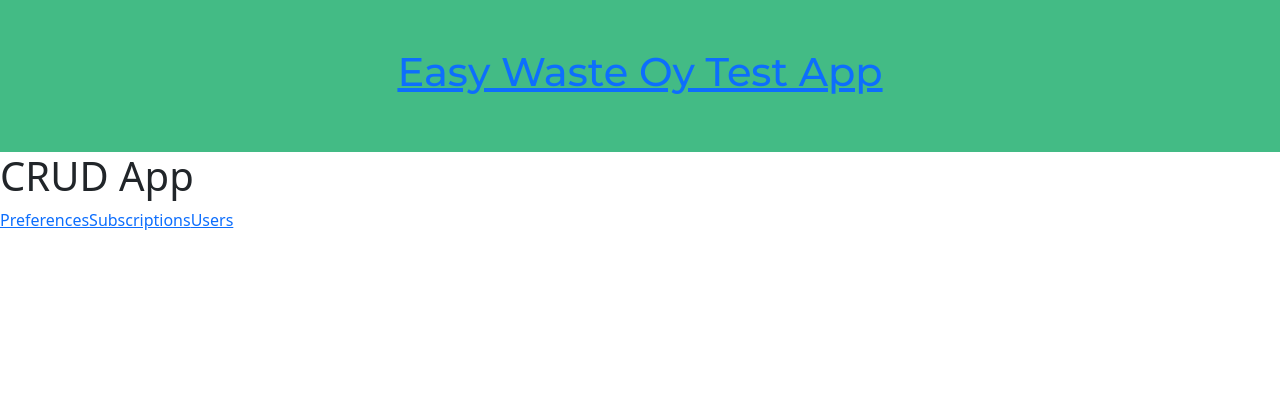
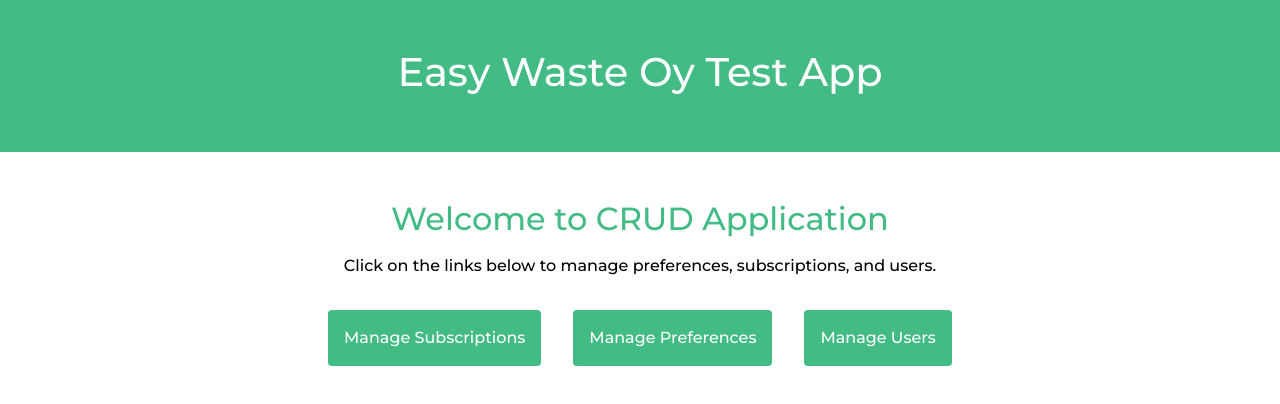
Before and after one commit to BadhonRahman01/EW_Technical_Task, a React (Create React App) app: page / in a window 1280 px wide. Shown: the top 404 px of the page. Built offline with nearby package versions, Linux system fonts and the light colour scheme.

Commit message:
SmallUIUpdate

```diff
--- a/public/index.html
+++ b/public/index.html
@@ -24,7 +24,7 @@
       work correctly both with client-side routing and a non-root public URL.
       Learn how to configure a non-root public URL by running `npm run build`.
     -->
-    <title>React App</title>
+    <title>Easy Waste Oy</title>
   </head>
   <body>
     <noscript>You need to enable JavaScript to run this app.</noscript>
--- a/src/App.css
+++ b/src/App.css
@@ -20,7 +20,47 @@
   font-family: "Montserrat", sans-serif;
   font-size: 2rem;
   margin-bottom: 1rem;
-  color: #43bb85;;
+  color: #43bb85;
+}
+h3{
+  font-family: "Montserrat", sans-serif;
+  font-size: 2rem;
+  margin-bottom: 1rem;
+  color: #43bb85;
+  padding-top: 3rem;
+  text-align: center;
+}
+p{
+  font-family: "Montserrat", sans-serif;
+  font-size: 1rem;
+  margin-bottom: 1rem;
+  color: black;
+}
+.link{
+  font-family: "Montserrat", sans-serif;
+  text-decoration: none;
+  color: white;
+}
+.ewbtn{
+  background-color: #43bb85;
+  color: white;
+  border: none;
+  padding: 1rem 1rem;
+  font-size: 1rem;
+  font-family: "Montserrat", sans-serif;
+  cursor: pointer;
+  margin: 1rem;
+  border-radius: 4px;
+  transition-duration: 0.3s;
+  transition-property: transform;
+  transition-timing-function: ease-out;
+}
+.ewbtn:hover{
+  background-color: #3a9e73;
+  transform: scaleX(1.1);
+  transition-duration: 0.3s;
+  transition-property: transform;
+  transition-timing-function: ease-in-out;
 }
 @media (prefers-reduced-motion: no-preference) {
   .App-logo {
--- a/src/App.js
+++ b/src/App.js
@@ -12,7 +12,7 @@
 
   <Router>
         <header>
-          <Link to="/"><h1>Easy Waste Oy Test App</h1></Link>
+          <Link class="link" to="/"><h1>Easy Waste Oy Test App</h1></Link>
 
     </header>
     <Routes>
--- /dev/null
+++ b/src/components/Users/UserList.js
@@ -0,0 +1,58 @@
+import React, { useEffect, useState } from 'react';
+import { getUsers } from '../../api/masterClient';
+
+const UserList = () => {
+  const [users, setUsers] = useState([]);
+
+  useEffect(() => {
+    fetchUsers();
+  }, []);
+
+  const fetchUsers = async () => {
+    const response = await getUsers();
+    setUsers(response.data);
+  };
+
+
+
+  return (
+    <div>
+      <h2>Users List</h2>
+      {/* <ul>
+        {users.map((user) => (
+          <li key={user.id}>
+            {user.name}
+            <button >Delete</button>
+          </li>
+        ))}
+      </ul> */}
+
+
+<table class="table table-bordered">
+            <thead>
+                <tr>
+                    <th>#</th>
+                    <th>ID</th>
+                    <th>Name</th>
+                    {/* <th>Actions</th> */}
+                </tr>
+            </thead>
+            <tbody>
+                {users.map((user) => (
+                <tr key={user.id}>
+                    <td>{users.indexOf(user) + 1}</td>
+                    <td>{user.id}</td>
+                    <td>{user.name}</td>
+                    {/* <td>
+                    <button class="btn btn-outline-warning m-2" >Edit</button>
+                    <button class="btn btn-outline-danger m-2" >Delete</button>
+                    </td> */}
+                </tr>
+                ))}
+            </tbody>
+        </table>
+    </div>
+  );
+};
+
+export default UserList;
--- a/src/pages/HomePage.js
+++ b/src/pages/HomePage.js
@@ -3,12 +3,14 @@
 
 const HomePage = () => (
   <div>
-    <h1>CRUD App</h1>
-    <nav >
-      <Link to="/preferences">Preferences</Link>
-      <Link to="/subscriptions">Subscriptions</Link>
-      <Link to="/users">Users</Link>
-    </nav>
+    <div className="container text-center">
+
+    <h3>Welcome to CRUD Application</h3>
+    <p>Click on the links below to manage preferences, subscriptions, and users.</p>
+    <Link class="link" to="/subscriptions"><button className="ewbtn">Manage Subscriptions</button></Link>
+    <Link class="link" to="/preferences"><button className="ewbtn">Manage Preferences</button></Link>
+    <Link class="link" to="/users"><button className="ewbtn">Manage Users</button></Link>
+    </div>
   </div>
 );
 
--- a/src/pages/UsersPage.js
+++ b/src/pages/UsersPage.js
@@ -1,8 +1,20 @@
 import React from 'react';
+import { useLocation } from 'react-router-dom'; // Import useLocation
+import UserList from '../components/Users/UserList';
 
-const UsersPage = () => (
-    <div>
-        <h1>Users List</h1>
-    </div>
+const UsersPage = () => {
+const location = useLocation();
+
+    return (
+        <div>
+            <h6>{`EasyWasteOyTestApp${location.pathname}`}</h6>
+            <div className="container">
+
+    <UserList />
+
+            </div>
+        </div>
+
     );
+}
 export default  UsersPage;
```
Also changed, not shown: ewo.png (added).
